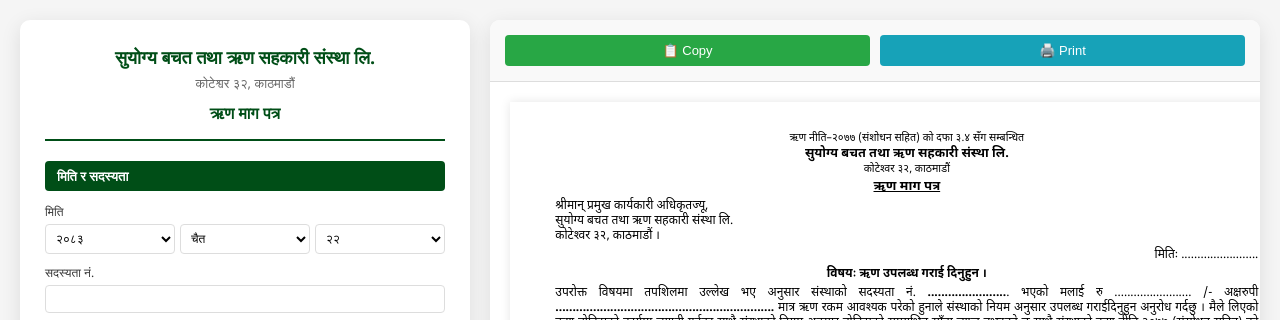
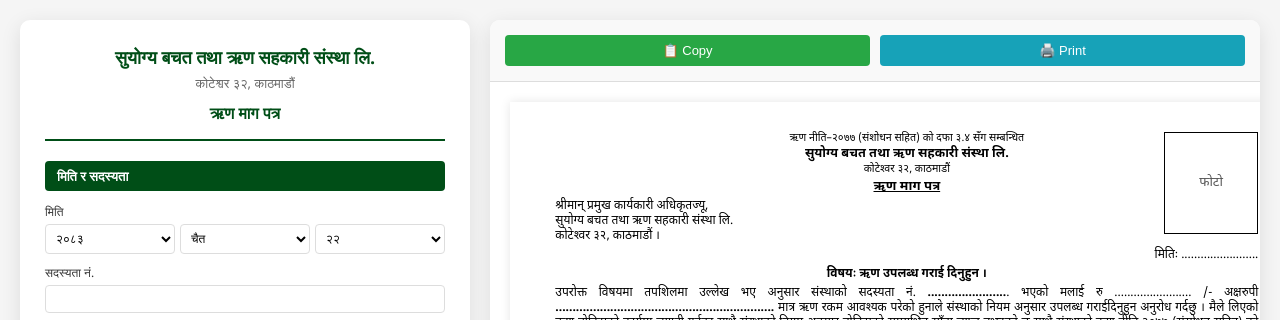
Before and after one commit to sapchuhang/suyogya-DAC, a website: page pages/loan.html in a window 1280 px wide. Shown: the top 320 px of the page. Drawn offline with Linux system fonts and the light colour scheme.

Commit message:
photo section added

```diff
--- a/pages/loan.html
+++ b/pages/loan.html
@@ -236,6 +236,21 @@
         .doc-header {
             text-align: center;
             margin-bottom: 4px;
+            position: relative;
+        }
+
+        .photo-section {
+            position: absolute;
+            top: 0px;
+            right: 0px;
+            width: 25mm;
+            height: 27mm;
+            border: 1px solid #000;
+            display: flex;
+            align-items: center;
+            justify-content: center;
+            font-size: 10pt;
+            color: #555;
         }
 
         .doc-header .title {
@@ -543,6 +558,7 @@
                         <div class="org-name">सुयोग्य बचत तथा ऋण सहकारी संस्था लि.</div>
                         <div class="address">कोटेश्वर ३२, काठमाडौं</div>
                         <div class="form-title">ऋण माग पत्र</div>
+                        <div class="photo-section">फोटो</div>
                     </div>
 
                     <div class="recipient">
```
